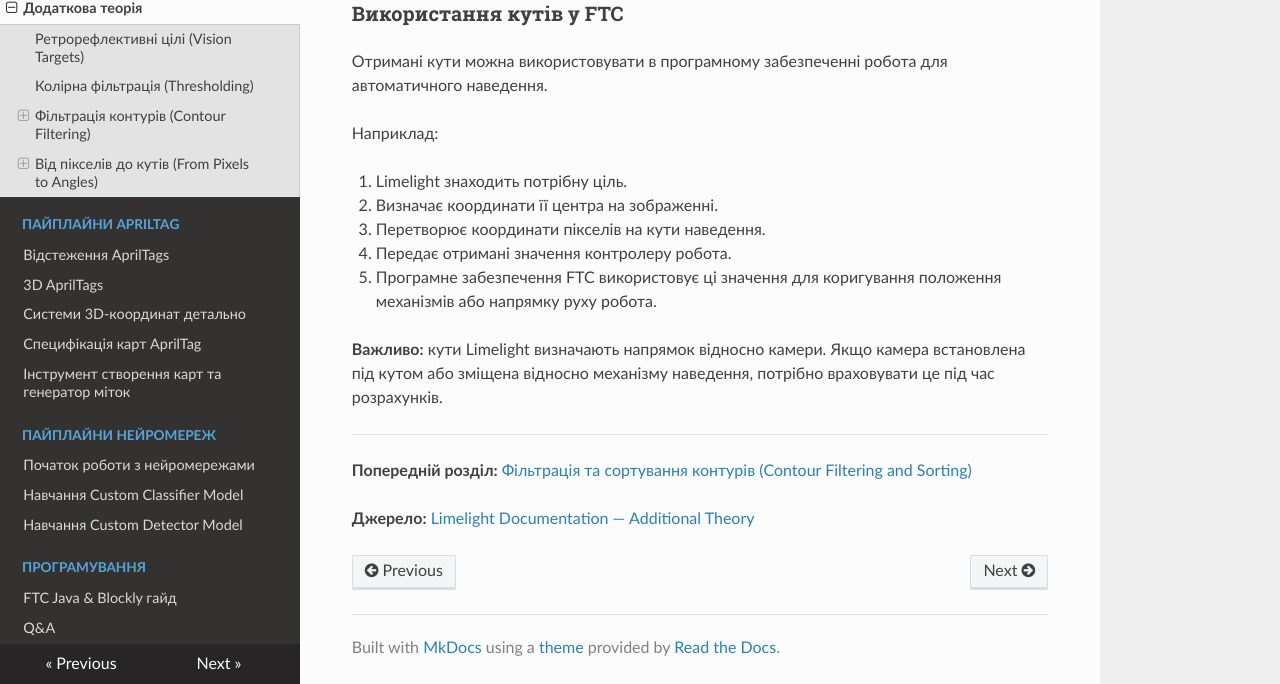
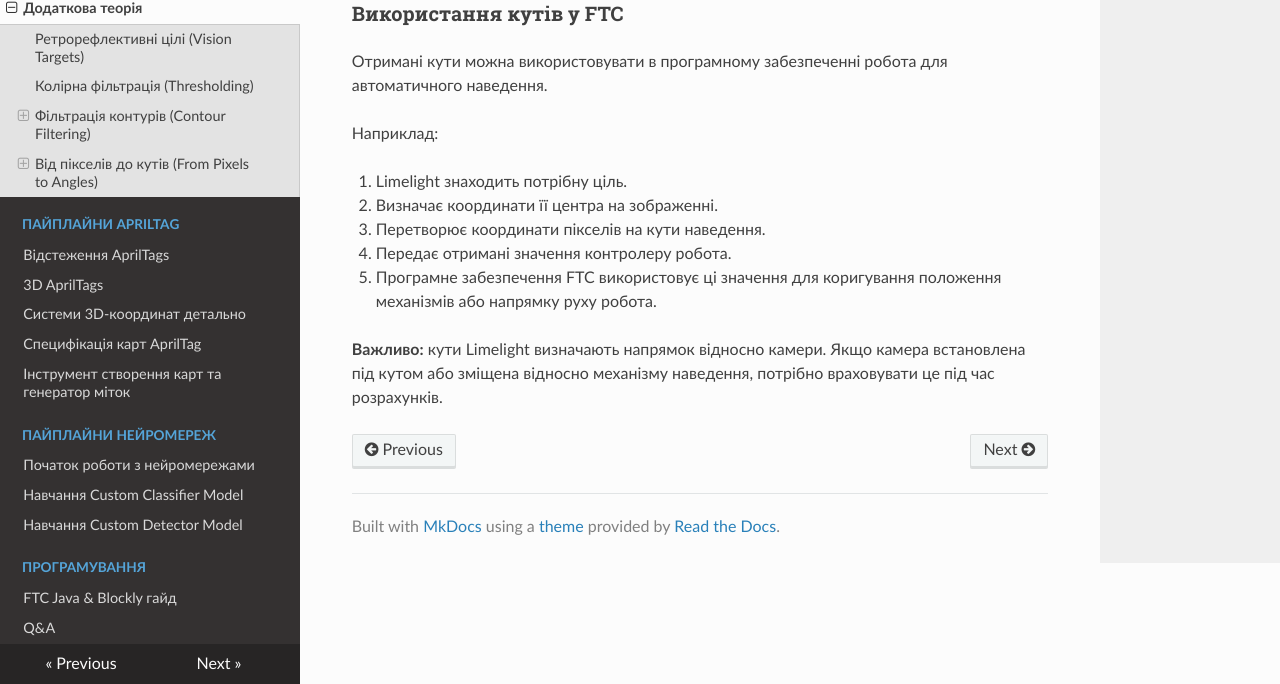
Before and after one commit to dicode19/Limelight-3A-Guide, an MkDocs documentation site: the page built from docs/color/retro-theory.md, in a window 1280 px wide and 900 px high, scrolled down 9793 px, cut to the strip 216-900 px from the top of the window. Built offline with MkDocs 1.6.1, drawn with Linux system fonts in a browser that asks for light colours; nearby versions of some CDN libraries.

Commit message:
Update retro-theory.md

```diff
--- a/docs/color/retro-theory.md
+++ b/docs/color/retro-theory.md
@@ -322,9 +322,3 @@ a_y = atan2(y,1)
 5. Програмне забезпечення FTC використовує ці значення для коригування положення механізмів або напрямку руху робота.
 
 **Важливо:** кути Limelight визначають напрямок відносно камери. Якщо камера встановлена під кутом або зміщена відносно механізму наведення, потрібно враховувати це під час розрахунків.
-
----
-
-**Попередній розділ:** [Фільтрація та сортування контурів (Contour Filtering and Sorting)](contour-filtering.md)
-
-**Джерело:** [Limelight Documentation — Additional Theory](https://docs.limelightvision.io/docs/docs-limelight/pipeline-retro/retro-theory)
```
